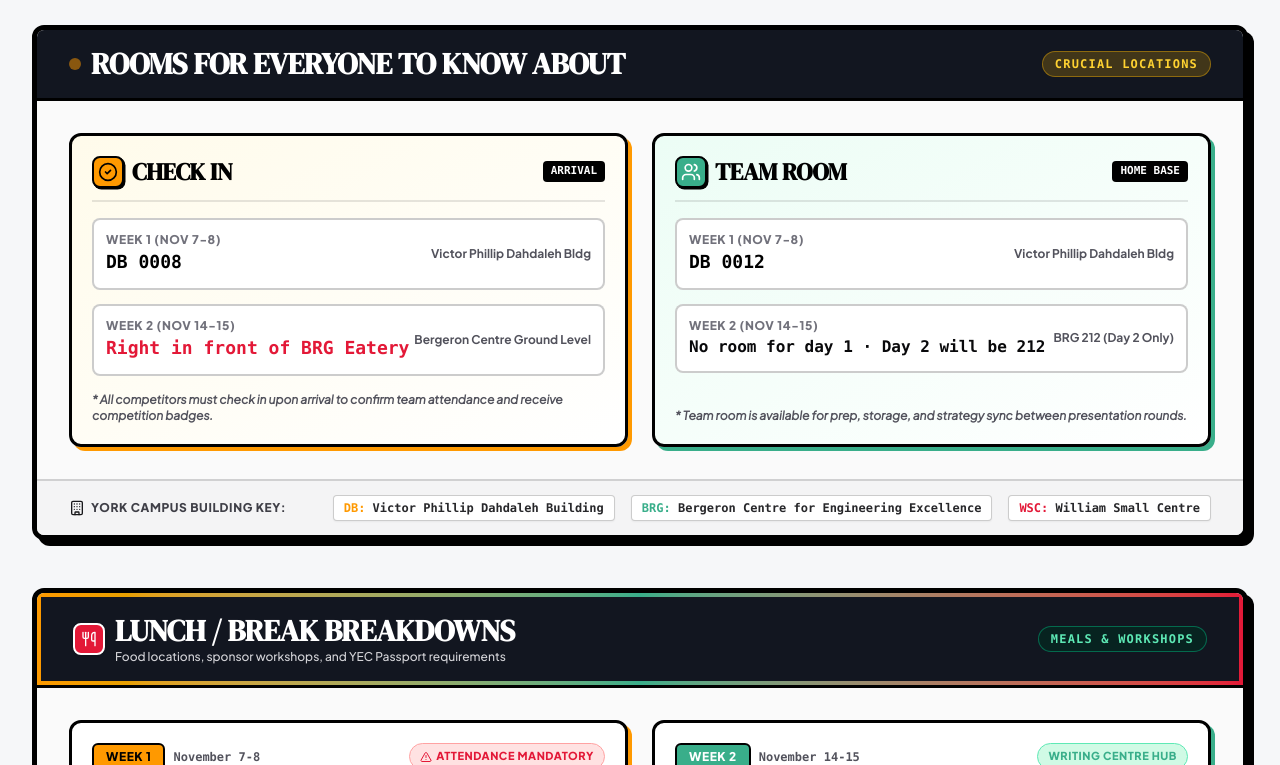
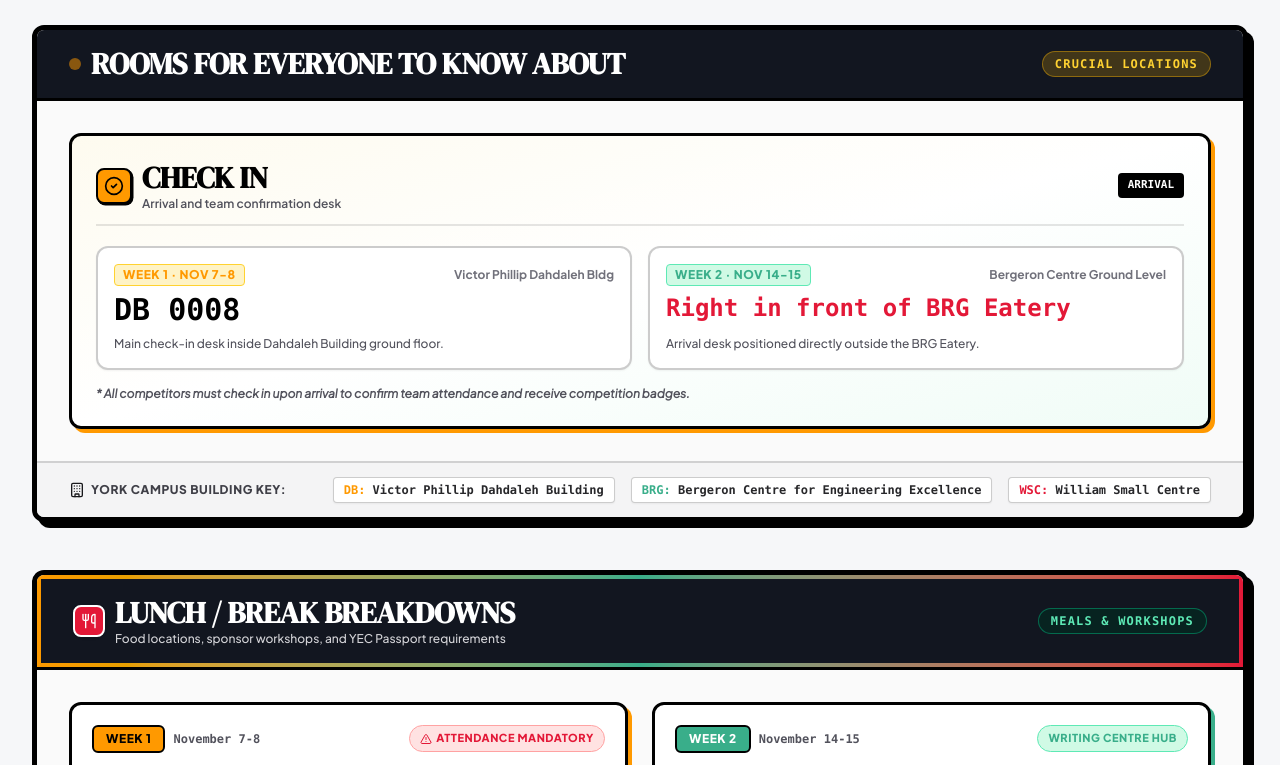
Before and after one commit to kaushikakolli-ux/yec-final, a React (Vite) app: page / in a window 1280 px wide. Shown: the part 2215-2980 px from the top of the page. Built offline with nearby package versions, Linux system fonts and the light colour scheme; a web font is replaced by a local one.

Commit message:
refactor: remove team room info and update copy
Removed team room listings from the UI and data. Updated lunch description to clarify the intent behind the Writing Centre workshop attendance.

```diff
--- a/src/components/AboutAndSchedule.tsx
+++ b/src/components/AboutAndSchedule.tsx
@@ -496,111 +496,73 @@ export const AboutAndSchedule: React.FC<AboutAndScheduleProps> = ({ onSelectComp
               </span>
             </div>
 
-            {/* Quick check-in and team rooms grid */}
-            <div className="p-5 sm:p-8 grid grid-cols-1 md:grid-cols-2 gap-6 bg-[#fafafa]">
+            {/* Quick check-in grid */}
+            <div className="p-5 sm:p-8 bg-[#fafafa]">
               {/* CHECK IN CARD */}
-              <div className="border-[3px] border-black rounded-xl p-5 bg-gradient-to-br from-amber-50 to-white shadow-[4px_4px_0px_0px_#ff9900] flex flex-col justify-between">
+              <div className="border-[3px] border-black rounded-xl p-5 sm:p-6 bg-gradient-to-br from-amber-50/70 via-white to-emerald-50/70 shadow-[4px_4px_0px_0px_#ff9900] flex flex-col justify-between">
                 <div>
-                  <div className="flex items-center justify-between gap-2 mb-4 pb-3 border-b-2 border-black/10">
-                    <div className="flex items-center gap-2">
-                      <div className="w-8 h-8 rounded-lg bg-[#ff9900] border-2 border-black flex items-center justify-center shadow-[1.5px_1.5px_0px_0px_rgba(0,0,0,1)]">
+                  <div className="flex items-center justify-between gap-2 mb-5 pb-3 border-b-2 border-black/10">
+                    <div className="flex items-center gap-2.5">
+                      <div className="w-9 h-9 rounded-lg bg-[#ff9900] border-2 border-black flex items-center justify-center shadow-[1.5px_1.5px_0px_0px_rgba(0,0,0,1)]">
                         <CheckCircle2 className="w-5 h-5 text-black" />
                       </div>
-                      <h4 className="font-display text-2xl font-black uppercase tracking-wide text-black">
-                        CHECK IN
-                      </h4>
+                      <div>
+                        <h4 className="font-display text-2xl sm:text-3xl font-black uppercase tracking-wide text-black">
+                          CHECK IN
+                        </h4>
+                        <p className="text-xs text-zinc-600 font-semibold">
+                          Arrival and team confirmation desk
+                        </p>
+                      </div>
                     </div>
-                    <span className="text-[11px] font-mono uppercase font-bold px-2 py-0.5 rounded-sm bg-black text-white">
+                    <span className="text-[11px] font-mono uppercase font-bold px-2.5 py-1 rounded-sm bg-black text-white">
                       Arrival
                     </span>
                   </div>
 
-                  <div className="space-y-3.5">
-                    <div className="p-3 rounded-lg border-2 border-black/20 bg-white flex flex-col sm:flex-row sm:items-center justify-between gap-1">
+                  <div className="grid grid-cols-1 md:grid-cols-2 gap-4">
+                    <div className="p-4 rounded-xl border-2 border-black/20 bg-white flex flex-col justify-between shadow-xs">
                       <div>
-                        <span className="text-xs font-black uppercase tracking-wider text-zinc-500 block">
-                          Week 1 (Nov 7-8)
-                        </span>
-                        <span className="font-mono text-lg font-black text-black">
+                        <div className="flex items-center justify-between gap-2 mb-1.5">
+                          <span className="text-xs font-black uppercase tracking-wider text-[#ff9900] bg-amber-100 px-2 py-0.5 rounded border border-amber-300">
+                            Week 1 · Nov 7-8
+                          </span>
+                          <span className="text-xs font-bold text-zinc-500">
+                            Victor Phillip Dahdaleh Bldg
+                          </span>
+                        </div>
+                        <span className="font-mono text-2xl sm:text-3xl font-black text-black block mt-1">
                           DB 0008
                         </span>
                       </div>
-                      <span className="text-xs font-bold text-zinc-600 sm:text-right">
-                        Victor Phillip Dahdaleh Bldg
-                      </span>
+                      <p className="mt-2 text-xs text-zinc-600 font-medium">
+                        Main check-in desk inside Dahdaleh Building ground floor.
+                      </p>
                     </div>
 
-                    <div className="p-3 rounded-lg border-2 border-black/20 bg-white flex flex-col sm:flex-row sm:items-center justify-between gap-1">
+                    <div className="p-4 rounded-xl border-2 border-black/20 bg-white flex flex-col justify-between shadow-xs">
                       <div>
-                        <span className="text-xs font-black uppercase tracking-wider text-zinc-500 block">
-                          Week 2 (Nov 14-15)
-                        </span>
-                        <span className="font-mono text-lg font-black text-[#e31837]">
+                        <div className="flex items-center justify-between gap-2 mb-1.5">
+                          <span className="text-xs font-black uppercase tracking-wider text-[#39ae8a] bg-emerald-100 px-2 py-0.5 rounded border border-emerald-300">
+                            Week 2 · Nov 14-15
+                          </span>
+                          <span className="text-xs font-bold text-zinc-500">
+                            Bergeron Centre Ground Level
+                          </span>
+                        </div>
+                        <span className="font-mono text-xl sm:text-2xl font-black text-[#e31837] block mt-1">
                           Right in front of BRG Eatery
                         </span>
                       </div>
-                      <span className="text-xs font-bold text-zinc-600 sm:text-right">
-                        Bergeron Centre Ground Level
-                      </span>
+                      <p className="mt-2 text-xs text-zinc-600 font-medium">
+                        Arrival desk positioned directly outside the BRG Eatery.
+                      </p>
                     </div>
                   </div>
                 </div>
 
                 <p className="mt-4 text-xs text-zinc-600 font-semibold italic">
                   * All competitors must check in upon arrival to confirm team attendance and receive competition badges.
-                </p>
-              </div>
-
-              {/* TEAM ROOM CARD */}
-              <div className="border-[3px] border-black rounded-xl p-5 bg-gradient-to-br from-emerald-50 to-white shadow-[4px_4px_0px_0px_#39ae8a] flex flex-col justify-between">
-                <div>
-                  <div className="flex items-center justify-between gap-2 mb-4 pb-3 border-b-2 border-black/10">
-                    <div className="flex items-center gap-2">
-                      <div className="w-8 h-8 rounded-lg bg-[#39ae8a] border-2 border-black flex items-center justify-center shadow-[1.5px_1.5px_0px_0px_rgba(0,0,0,1)]">
-                        <Users className="w-5 h-5 text-white" />
-                      </div>
-                      <h4 className="font-display text-2xl font-black uppercase tracking-wide text-black">
-                        TEAM ROOM
-                      </h4>
-                    </div>
-                    <span className="text-[11px] font-mono uppercase font-bold px-2 py-0.5 rounded-sm bg-black text-white">
-                      Home Base
-                    </span>
-                  </div>
-
-                  <div className="space-y-3.5">
-                    <div className="p-3 rounded-lg border-2 border-black/20 bg-white flex flex-col sm:flex-row sm:items-center justify-between gap-1">
-                      <div>
-                        <span className="text-xs font-black uppercase tracking-wider text-zinc-500 block">
-                          Week 1 (Nov 7-8)
-                        </span>
-                        <span className="font-mono text-lg font-black text-black">
-                          DB 0012
-                        </span>
-                      </div>
-                      <span className="text-xs font-bold text-zinc-600 sm:text-right">
-                        Victor Phillip Dahdaleh Bldg
-                      </span>
-                    </div>
-
-                    <div className="p-3 rounded-lg border-2 border-black/20 bg-white flex flex-col sm:flex-row sm:items-center justify-between gap-1">
-                      <div>
-                        <span className="text-xs font-black uppercase tracking-wider text-zinc-500 block">
-                          Week 2 (Nov 14-15)
-                        </span>
-                        <span className="font-mono text-sm sm:text-base font-black text-zinc-950">
-                          No room for day 1 · Day 2 will be 212
-                        </span>
-                      </div>
-                      <span className="text-xs font-bold text-zinc-600 sm:text-right">
-                        BRG 212 (Day 2 Only)
-                      </span>
-                    </div>
-                  </div>
-                </div>
-
-                <p className="mt-4 text-xs text-zinc-600 font-semibold italic">
-                  * Team room is available for prep, storage, and strategy sync between presentation rounds.
                 </p>
               </div>
             </div>
@@ -711,7 +673,7 @@ export const AboutAndSchedule: React.FC<AboutAndScheduleProps> = ({ onSelectComp
                       <span>Lunch Location: BRG 125 & Eatery</span>
                     </div>
                     <p className="text-sm font-bold text-zinc-900 leading-relaxed bg-emerald-50/80 p-4 rounded-lg border-2 border-black/15">
-                      Lunch will be served in <strong className="text-black font-black underline">BRG 125/Eatery</strong> to push people to go to the Writing Centre workshop.
+                      Lunch will be served in <strong className="text-black font-black underline">BRG 125/Eatery</strong> to allow people to fill in their passports and attend the Writing Centre workshop.
                     </p>
                   </div>
                 </div>
--- a/src/data/scheduleData.ts
+++ b/src/data/scheduleData.ts
@@ -35,10 +35,6 @@ export const ROOMS_FOR_EVERYONE = {
   checkIn: [
     { week: 'Week 1', location: 'DB 0008', building: 'Dahdaleh Building' },
     { week: 'Week 2', location: 'Right in front of BRG Eatery', building: 'Bergeron Centre' }
-  ],
-  teamRooms: [
-    { week: 'Week 1', location: 'DB 0012', building: 'Dahdaleh Building' },
-    { week: 'Week 2', location: 'No room for Day 1 · Day 2 will be BRG 212', building: 'Bergeron Centre' }
   ]
 };
 
@@ -59,7 +55,7 @@ export const LUNCH_BREAKDOWNS = [
     dates: 'November 14-15',
     location: 'BRG 125 & Eatery',
     accentColor: '#39ae8a',
-    description: 'Lunch will be served in BRG 125 / Eatery to push people to go to the Writing Centre workshop.',
+    description: 'Lunch will be served in BRG 125 / Eatery to allow people to fill in their passports and attend the Writing Centre workshop.',
     badge: 'Writing Centre Workshop',
     workshopName: 'Writing Centre Workshop',
     workshopLocation: 'BRG 125 & Eatery',
@@ -104,7 +100,7 @@ export const SCHEDULE_DATA: WeekScheduleDetails[] = [
     teamRoom: 'No room for Day 1, Day 2 will be 212',
     lunch: {
       location: 'BRG 125 / Eatery',
-      description: 'Lunch will be served in BRG 125/Eatery to push people to go to the Writing Centre workshop.',
+      description: 'Lunch will be served in BRG 125/Eatery to allow people to fill in their passports and attend the Writing Centre workshop.',
       isMandatory: false,
       tag: 'Writing Centre Hub'
     },
```
